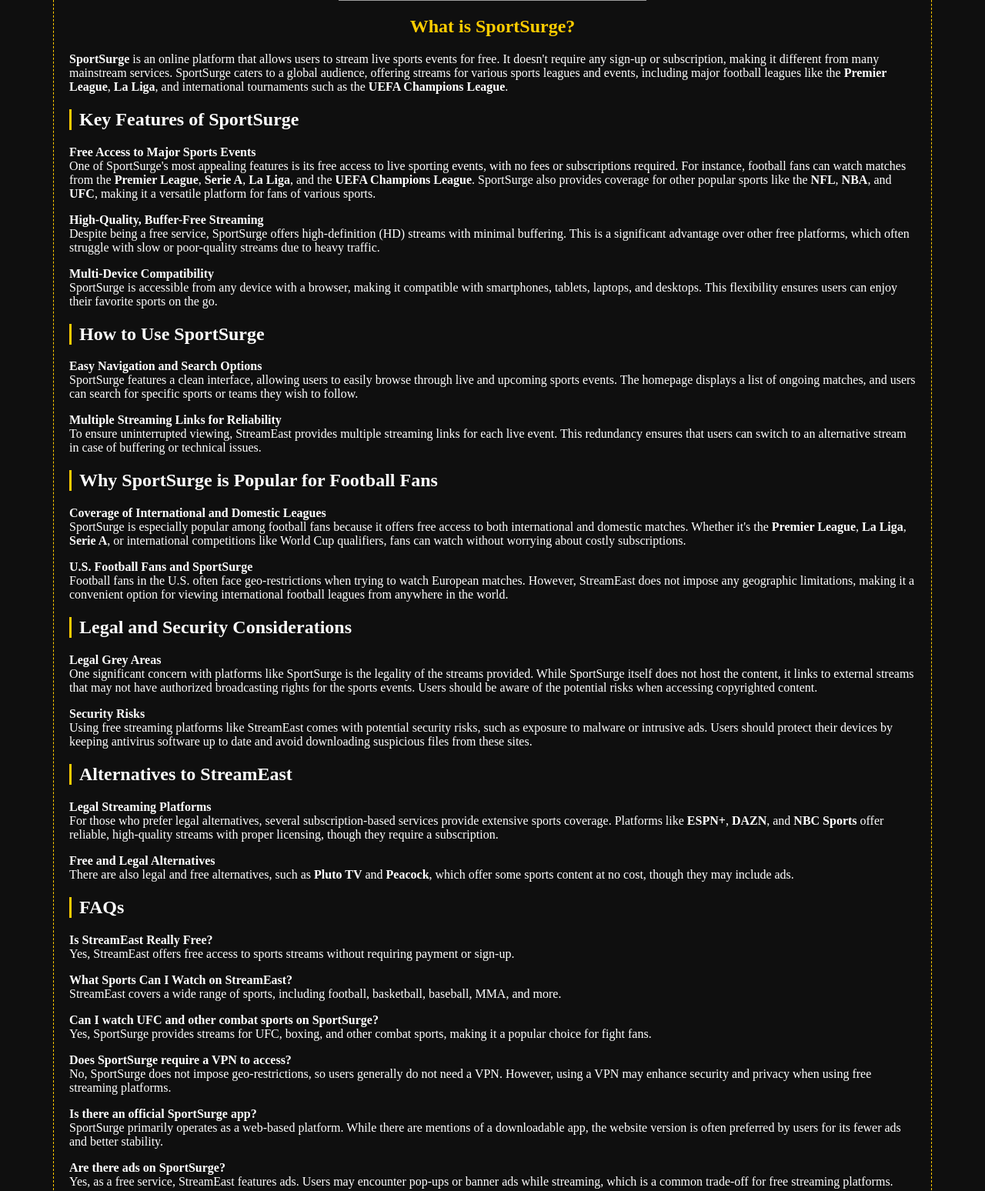
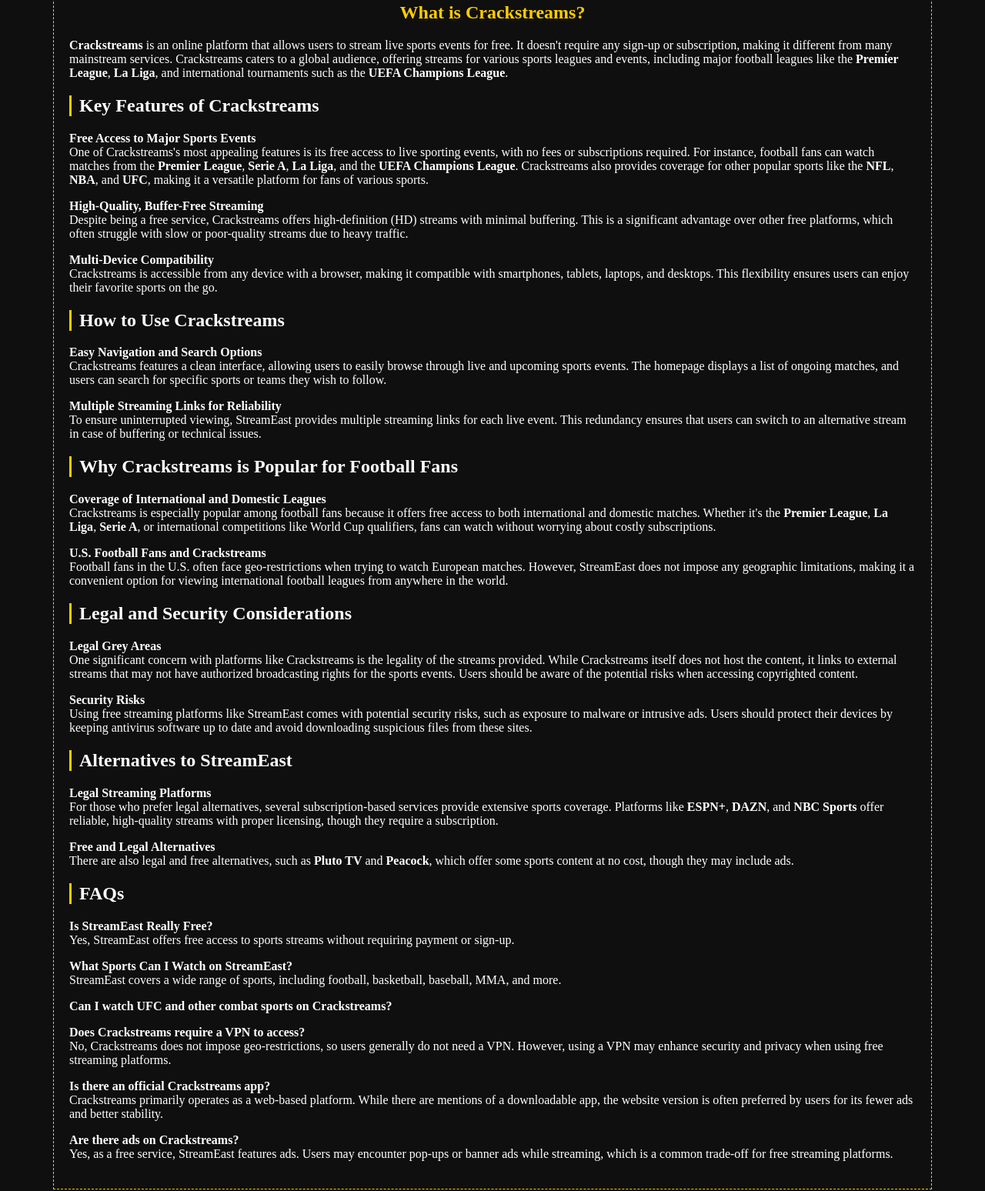
Before and after one commit to v2-sportsurge/mass, a plain HTML site: page index.html in a window 1280 px wide. Shown: the part 908-2456 px from the top of the page at 77% size. Drawn offline with Linux system fonts and the light colour scheme; grey boxes are pictures that could not be loaded; a web font is replaced by a local one.

Commit message:
index.html

```diff
--- a/index.html
+++ b/index.html
@@ -1,4 +1,4 @@
-`
+
   <!DOCTYPE html>
   <html lang="en">
   <head>
@@ -7,13 +7,13 @@
     <meta name="viewport" content="width=device-width, initial-scale=1">
     <meta name="robots" content="index, follow">
     <title>Crackstreams - Stream Live NFL, MLB, NBA, NCAAB, NHL, MMA, BOXING.</title>
-    <meta name="description" content="StreamEast is a free sports streaming place, providing millions of viewers nationwide to watch soccer, nfl, boxing matches in HD quality. Watch Now!">
+    <meta name="description" content="Crackstreams is a free sports streaming place, providing millions of viewers nationwide to watch soccer, nfl, boxing matches in HD quality. Watch Now!">
     <meta property="og:locale" content="en_US">
     <meta property="og:type" content="website">
-    <meta property="og:title" content="StreamEast - Watch NFL, MLB, NBA, UFC and Football Streams 2024">
-    <meta property="og:description" content="StreamEast is a free sports streaming place, providing millions of viewers nationwide to watch soccer, nfl, boxing matches in HD quality. Watch Now!">
+    <meta property="og:title" content="Crackstreams - Watch NFL, MLB, NBA, UFC and Football Streams 2024">
+    <meta property="og:description" content="Crackstreams is a free sports streaming place, providing millions of viewers nationwide to watch soccer, nfl, boxing matches in HD quality. Watch Now!">
     <meta property="og:url" content="https://streameast-0.pages.dev/">
-    <meta property="og:site_name" content="streameast">
+    <meta property="og:site_name" content="Crackstreams">
     <meta property="article:modified_time" content="2024-06-22T06:10:25+00:00">
     <meta name="google-site-verification" content="6rZuHkBfwqdiFBdrWHUen2Ec3KAyVvM78GHjrMyjtZ4">
     <link rel="canonical" href="https://streameast-0.pages.dev/">
@@ -162,7 +162,7 @@
     <a href="https://reddit.bestreamsports.lol/"
        style="display: flex; align-items: center; justify-content: center; width: 300px; height: 45px; background-color: #28a745; color: black; text-decoration: none; border-radius: 22px; box-shadow: 0 3px 6px rgba(0, 0, 0, 0.2); transition: transform 0.3s ease; font-size: 1em;">
       <span style="background-color: yellow; padding: 4px 8px; border-radius: 10px; margin-right: 8px; font-weight: bold;">? Live</span>
-      <span style="font-weight: bold; color: black;">Streameast Live</span>
+      <span style="font-weight: bold; color: black;">Crackstreams Live</span>
     </a>
   </li>
 
@@ -211,12 +211,12 @@
     <img src="https://v3---streameast-official.pages.dev/article-1.jpg" alt="Article logo" />
   </center>
   <div class="max-w-4xl mx-auto px-4">
-    <h1>What is SportSurge?</h1>
+    <h1>What is Crackstreams?</h1>
     <p>
-      <strong>SportSurge</strong> is an online platform that allows
+      <strong>Crackstreams</strong> is an online platform that allows
       users to stream live sports events for free. It doesn't
       require any sign-up or subscription, making it different from
-      many mainstream services. SportSurge caters to a global
+      many mainstream services. Crackstreams caters to a global
       audience, offering streams for various sports leagues and
       events, including major football leagues like the
       <strong>Premier League</strong>, <strong>La Liga</strong>, and
@@ -224,15 +224,15 @@
       <strong>UEFA Champions League</strong>.
     </p>
 
-    <h2>Key Features of SportSurge</h2>
+    <h2>Key Features of Crackstreams</h2>
     <p>
       <strong>Free Access to Major Sports Events</strong><br />
-      One of SportSurge's most appealing features is its free access
+      One of Crackstreams's most appealing features is its free access
       to live sporting events, with no fees or subscriptions
       required. For instance, football fans can watch matches from
       the <strong>Premier League</strong>, <strong>Serie A</strong>,
       <strong>La Liga</strong>, and the
-      <strong>UEFA Champions League</strong>. SportSurge also
+      <strong>UEFA Champions League</strong>. Crackstreams also
       provides coverage for other popular sports like the
       <strong>NFL</strong>, <strong>NBA</strong>, and
       <strong>UFC</strong>, making it a versatile platform for fans
@@ -241,7 +241,7 @@
 
     <p>
       <strong>High-Quality, Buffer-Free Streaming</strong><br />
-      Despite being a free service, SportSurge offers
+      Despite being a free service, Crackstreams offers
       high-definition (HD) streams with minimal buffering. This is a
       significant advantage over other free platforms, which often
       struggle with slow or poor-quality streams due to heavy
@@ -250,16 +250,16 @@
 
     <p>
       <strong>Multi-Device Compatibility</strong><br />
-      SportSurge is accessible from any device with a browser,
+      Crackstreams is accessible from any device with a browser,
       making it compatible with smartphones, tablets, laptops, and
       desktops. This flexibility ensures users can enjoy their
       favorite sports on the go.
     </p>
 
-    <h2>How to Use SportSurge</h2>
+    <h2>How to Use Crackstreams</h2>
     <p>
       <strong>Easy Navigation and Search Options</strong><br />
-      SportSurge features a clean interface, allowing users to
+      Crackstreams features a clean interface, allowing users to
       easily browse through live and upcoming sports events. The
       homepage displays a list of ongoing matches, and users can
       search for specific sports or teams they wish to follow.
@@ -274,11 +274,11 @@
       buffering or technical issues.
     </p>
 
-    <h2>Why SportSurge is Popular for Football Fans</h2>
+    <h2>Why Crackstreams is Popular for Football Fans</h2>
     <p>
       <strong>Coverage of International and Domestic Leagues</strong
       ><br />
-      SportSurge is especially popular among football fans because
+      Crackstreams is especially popular among football fans because
       it offers free access to both international and domestic
       matches. Whether it's the <strong>Premier League</strong>,
       <strong>La Liga</strong>, <strong>Serie A</strong>, or
@@ -287,7 +287,7 @@
     </p>
 
     <p>
-      <strong>U.S. Football Fans and SportSurge</strong><br />
+      <strong>U.S. Football Fans and Crackstreams</strong><br />
       Football fans in the U.S. often face geo-restrictions when
       trying to watch European matches. However, StreamEast does not
       impose any geographic limitations, making it a convenient
@@ -298,8 +298,8 @@
     <h2>Legal and Security Considerations</h2>
     <p>
       <strong>Legal Grey Areas</strong><br />
-      One significant concern with platforms like SportSurge is the
-      legality of the streams provided. While SportSurge itself does
+      One significant concern with platforms like Crackstreams is the
+      legality of the streams provided. While Crackstreams itself does
       not host the content, it links to external streams that may
       not have authorized broadcasting rights for the sports events.
       Users should be aware of the potential risks when accessing
@@ -350,30 +350,26 @@
     <p>
       <strong
         >Can I watch UFC and other combat sports on
-        SportSurge?</strong
+        Crackstreams?</strong
       ><br />
-      Yes, SportSurge provides streams for UFC, boxing, and other
-      combat sports, making it a popular choice for fight fans.
-    </p>
-
     <p>
-      <strong>Does SportSurge require a VPN to access?</strong
+      <strong>Does Crackstreams require a VPN to access?</strong
       ><br />
-      No, SportSurge does not impose geo-restrictions, so users
+      No, Crackstreams does not impose geo-restrictions, so users
       generally do not need a VPN. However, using a VPN may enhance
       security and privacy when using free streaming platforms.
     </p>
 
     <p>
-      <strong>Is there an official SportSurge app?</strong><br />
-      SportSurge primarily operates as a web-based platform. While
+      <strong>Is there an official Crackstreams app?</strong><br />
+      Crackstreams primarily operates as a web-based platform. While
       there are mentions of a downloadable app, the website version
       is often preferred by users for its fewer ads and better
       stability.
     </p>
 
     <p>
-      <strong>Are there ads on SportSurge?</strong><br />
+      <strong>Are there ads on Crackstreams?</strong><br />
       Yes, as a free service, StreamEast features ads. Users may
       encounter pop-ups or banner ads while streaming, which is a
       common trade-off for free streaming platforms.
```
